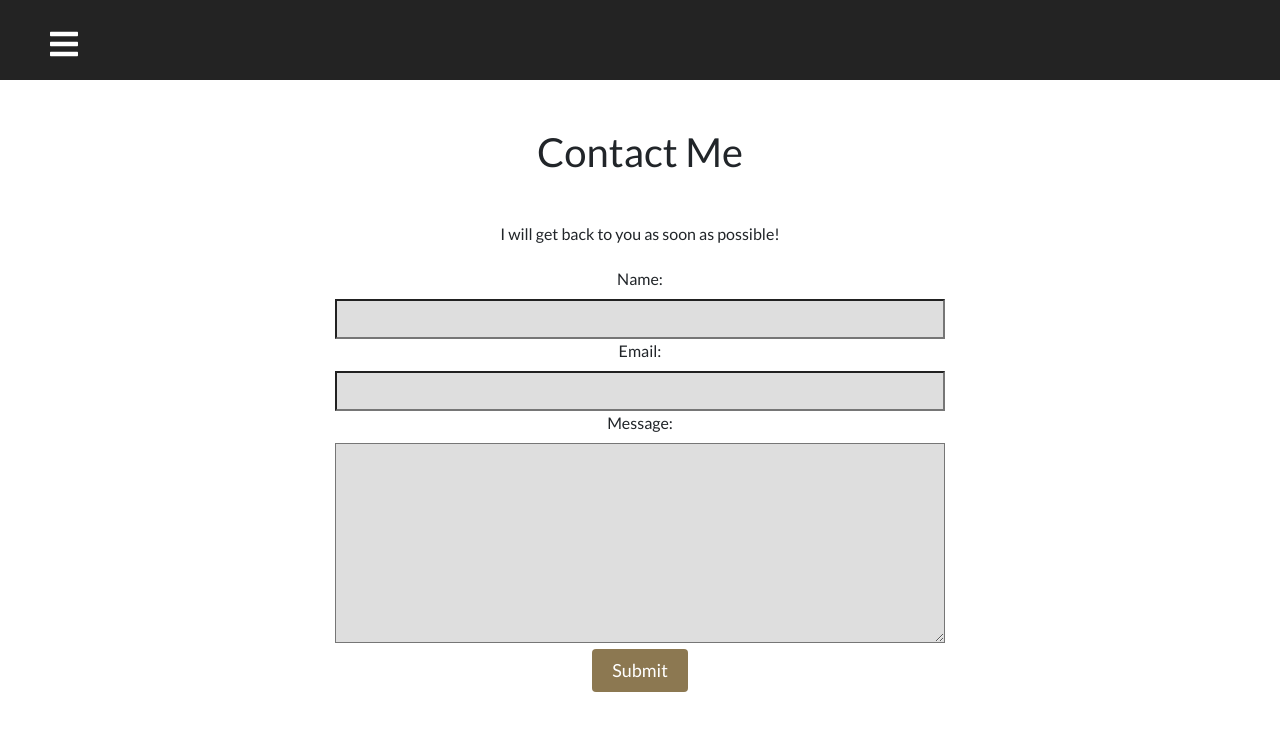
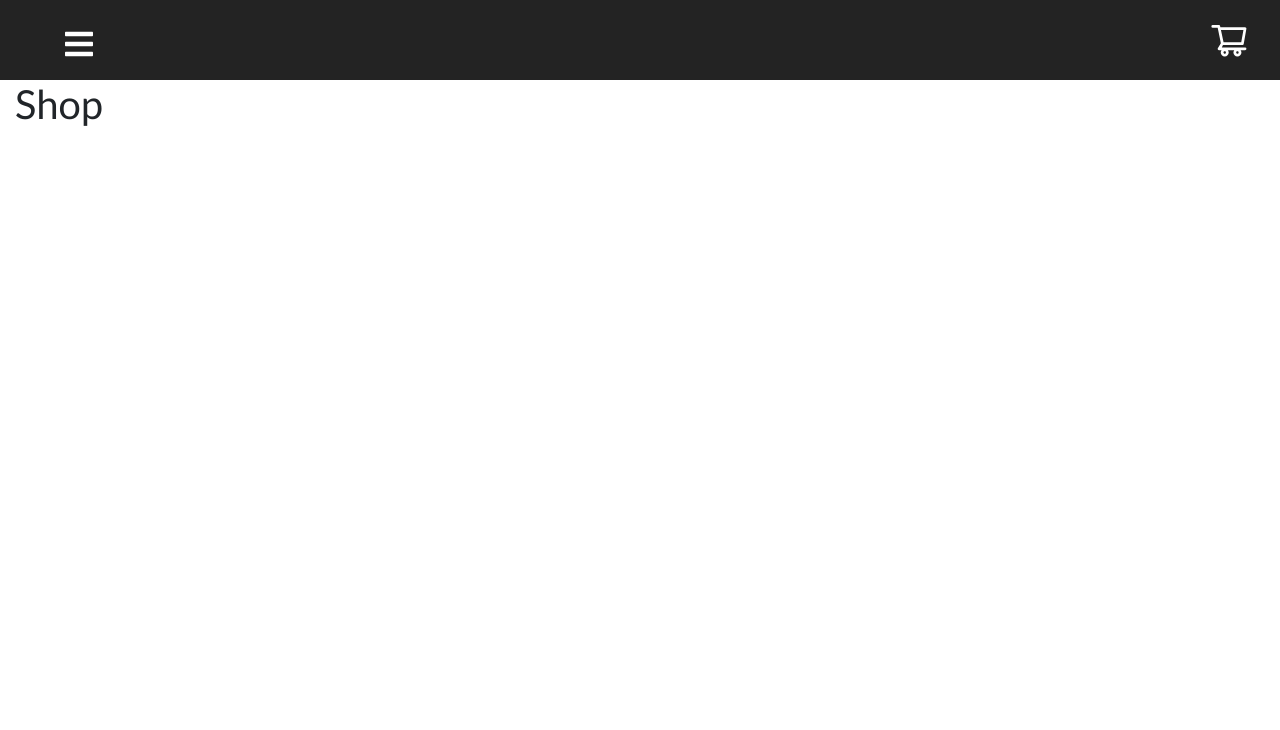
Before and after one commit to dgreeott/zoe-mazurk, a React (Create React App) app: page /shop in a window 1280 px wide. Shown: the top 730 px of the page. Built offline with nearby package versions, Linux system fonts and the light colour scheme.

Commit message:
Added Shopping Cart Icon and Link

```diff
--- a/src/components/App.js
+++ b/src/components/App.js
@@ -4,6 +4,7 @@ import { BrowserRouter as Router, Switch, Route } from 'react-router-dom';
 import Home from '../pages/Home';
 import About from '../pages/About';
 import Gallery from '../pages/Gallery';
+import Shop from '../pages/Shop';
 import Contact from '../pages/Contact';
 
 
@@ -17,7 +18,7 @@ const App = () => {
           <Route path='/' exact component={Home}/>
           <Route path='/gallery' component={Gallery}/>
           <Route path='/about' component={About}/>
-          <Route path='/shop' component={Contact}/>
+          <Route path='/shop' component={Shop}/>
           <Route path='/contact' component={Contact}/>
         </Switch>
       </Router>
--- a/src/components/Navbar/Navbar.css
+++ b/src/components/Navbar/Navbar.css
@@ -26,6 +26,7 @@
     font-size: 2rem;
     background: none;
 }
+
 
 .navbar{
     background-color: #232323;
--- a/src/components/Navbar/Navbar.js
+++ b/src/components/Navbar/Navbar.js
@@ -13,11 +13,18 @@ export default function Navbar() {
 
   return (
     <>
-      <IconContext.Provider value={{ color: "#fff"}}>
+      <IconContext.Provider value={{ color: "#fff" }}>
         <div className="navbar sticky-top">
+          <div className="col-sm-2">
           <Link to="#" className="menu-bars">
             <FaIcons.FaBars onClick={showSidebar} />
           </Link>
+          </div>
+          <div className="col-sm-10 text-right">
+            <Link to="/shop" className="menu-bars-cart">
+              <AiIcons.AiOutlineShoppingCart size={40} />
+            </Link>
+          </div>
         </div>
 
         <nav className={sidebar ? "nav-menu active" : "nav-menu"}>
@@ -42,12 +49,12 @@ export default function Navbar() {
             })}
             <div className="socialIcon">
               <div className="row">
-              <div className="col-sm InstaIcon">
-                <FaIcons.FaInstagram size={40}/>
-              </div>
-              <div className="col-sm EmailIcon">
-                <AiIcons.AiOutlineMail size={40} />
-              </div>
+                <div className="col-sm InstaIcon">
+                  <FaIcons.FaInstagram size={40} />
+                </div>
+                <div className="col-sm EmailIcon">
+                  <AiIcons.AiOutlineMail size={40} />
+                </div>
               </div>
             </div>
           </ul>
--- a/src/pages/Shop.js
+++ b/src/pages/Shop.js
@@ -6,7 +6,7 @@ class Shop extends Component {
       <>
         <div className="section">
           <div className="container-fluid justify-content-center">
-            <h1>Home</h1>
+            <h1>Shop</h1>
           </div>
         </div>
       </>
```
Also changed, not shown: 1 other file (tests, documents, lock files or other folders).
